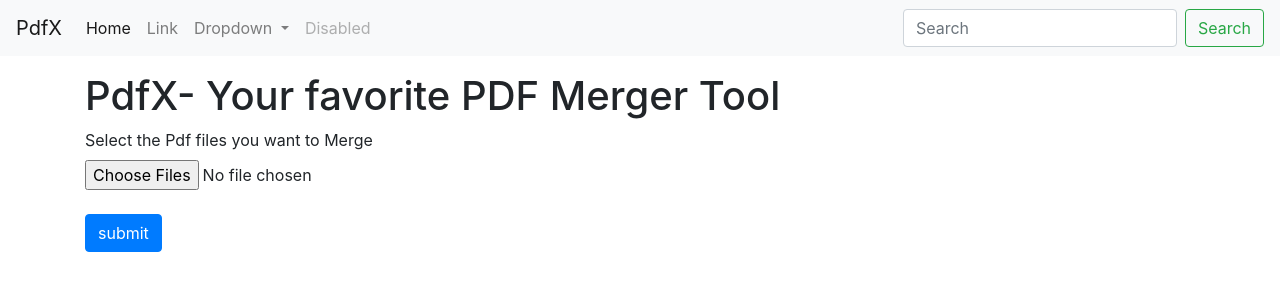
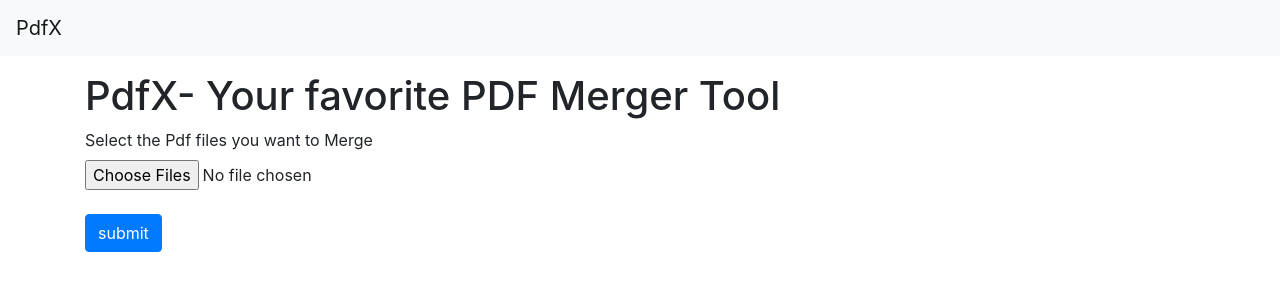
Before and after one commit to saddam-khan-dev/PdfX-Merger-App, a website: page templete/index.html in a window 1280 px wide. Drawn offline with nearby package versions, Linux system fonts and the light colour scheme.

Commit message:
remove navbar li and search

```diff
--- a/templete/index.html
+++ b/templete/index.html
@@ -25,38 +25,6 @@
             </button>
 
             <div class="collapse navbar-collapse" id="navbarSupportedContent">
-                <ul class="navbar-nav mr-auto">
-                    <li class="nav-item active">
-                        <a class="nav-link" href="#">Home <span
-                                class="sr-only">(current)</span></a>
-                    </li>
-                    <li class="nav-item">
-                        <a class="nav-link" href="#">Link</a>
-                    </li>
-                    <li class="nav-item dropdown">
-                        <a class="nav-link dropdown-toggle" href="#"
-                            role="button" data-toggle="dropdown"
-                            aria-expanded="false">
-                            Dropdown
-                        </a>
-                        <div class="dropdown-menu">
-                            <a class="dropdown-item" href="#">Action</a>
-                            <a class="dropdown-item" href="#">Another action</a>
-                            <div class="dropdown-divider"></div>
-                            <a class="dropdown-item" href="#">Something else
-                                here</a>
-                        </div>
-                    </li>
-                    <li class="nav-item">
-                        <a class="nav-link disabled">Disabled</a>
-                    </li>
-                </ul>
-                <form class="form-inline my-2 my-lg-0">
-                    <input class="form-control mr-sm-2" type="search"
-                        placeholder="Search" aria-label="Search">
-                    <button class="btn btn-outline-success my-2 my-sm-0"
-                        type="submit">Search</button>
-                </form>
             </div>
         </nav>
         <div class="container my-3">
```
